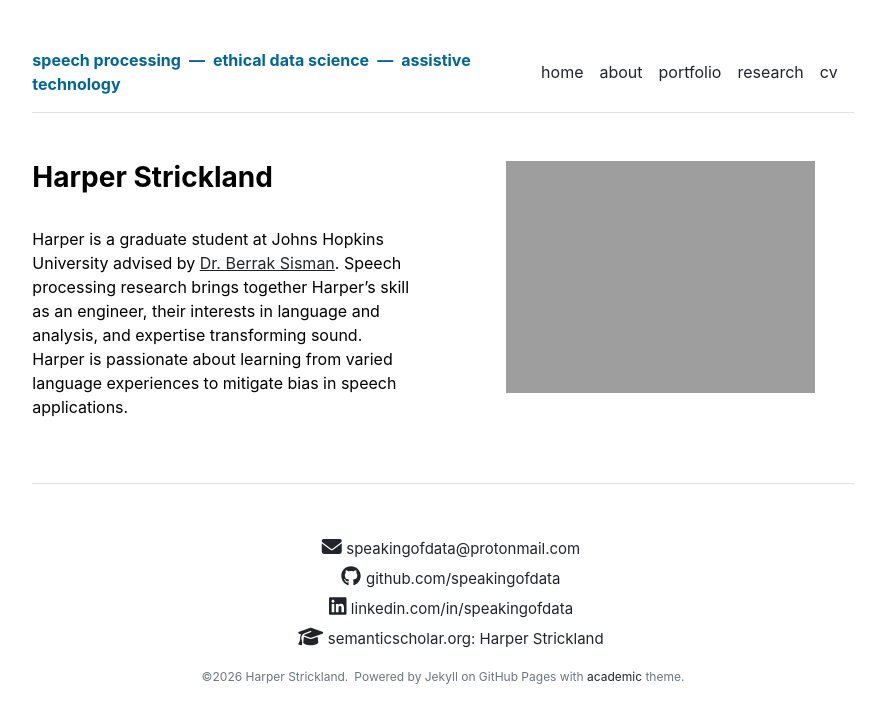
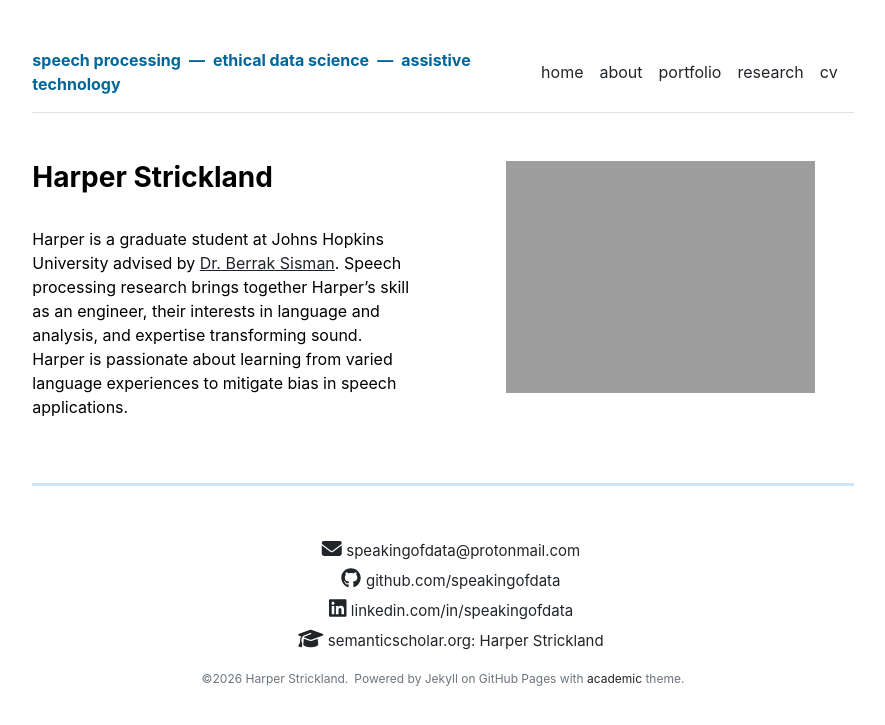
Before and after one commit to speakingofdata/speakingofdata.github.io, a Jekyll site: the page built from index.md, in a window 1280 px wide. Shown: the top 725 px of the page, without its empty margins (197-1082 px from the left). Built offline with Jekyll 4.4.1, drawn with Linux system fonts in a browser that asks for light colours; nearby versions of some CDN libraries.

Commit message:
Update footer.html

```diff
--- a/_includes/footer.html
+++ b/_includes/footer.html
@@ -1,4 +1,4 @@
-<footer class="pt-5 my-5 text-muted border-top">
+<footer class="pt-5 my-5 text-muted" style="border-top: 3px solid rgb(205, 230, 255) !important;">
   <div class="row">
     <div class="col-md-12 text-end social-media-icons">
       <p style="text-align: center;">
```
